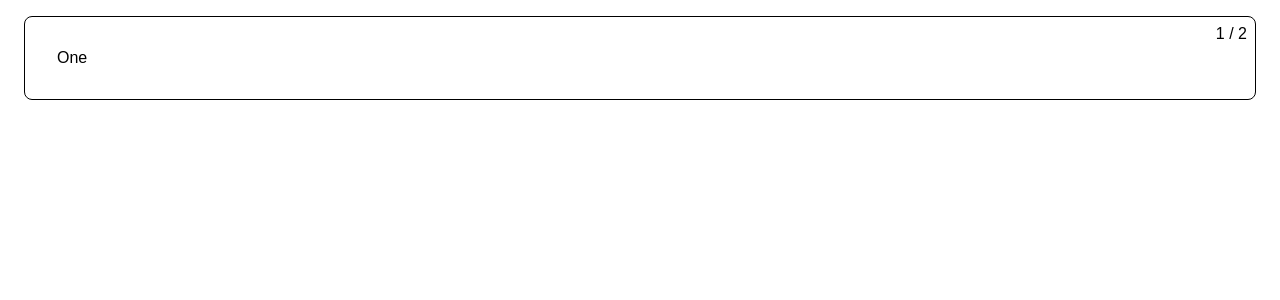
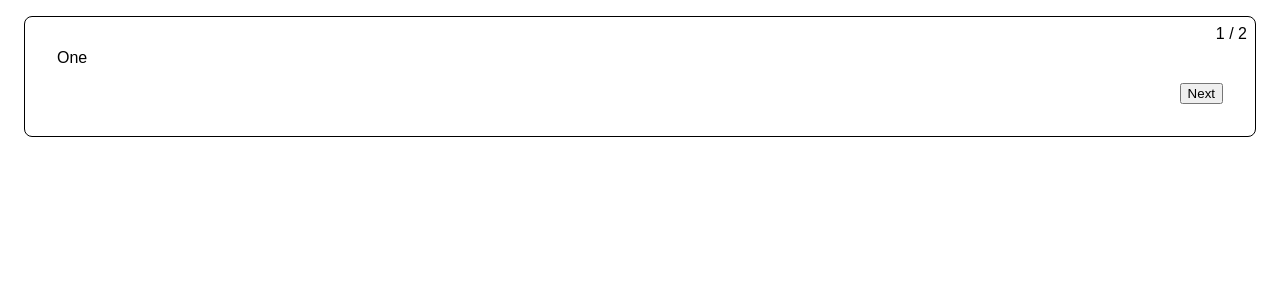
Before and after one commit to strudelAndCoffee/react-ts-multistep-form, a React (Vite) app: page / in a window 1280 px wide. Shown: the top 300 px of the page. Built offline with nearby package versions, Linux system fonts and the light colour scheme.

Commit message:
add button conditional rendering

```diff
--- a/src/App.tsx
+++ b/src/App.tsx
@@ -4,7 +4,11 @@
   const {
     steps,
     currentStepIndex,
-    step
+    step,
+    isFirstStep,
+    isLastStep,
+    back,
+    next
   } = useMultistepForm([<div>One</div>, <div>Two</div>])
 
   return (
@@ -29,6 +33,23 @@
           {currentStepIndex + 1} / {steps.length}
         </div>
         {step}
+        <div
+          style={{
+            marginTop: '1rem',
+            display: 'flex',
+            gap: '.5rem',
+            justifyContent: 'flex-end'
+          }}
+        >
+          {!isFirstStep && (
+            <button type='button' onClick={back}>
+              Back
+            </button>
+          )}
+          <button type='button' onClick={next}>
+            {isLastStep ? "Finish" : "Next"}
+          </button>
+        </div>
       </form>
     </div>
   )
--- a/src/useMultistepForm.ts
+++ b/src/useMultistepForm.ts
@@ -23,6 +23,8 @@
         steps,
         currentStepIndex,
         step: steps[currentStepIndex],
+        isFirstStep: currentStepIndex === 0,
+        isLastStep: currentStepIndex === steps.length - 1,
         goTo,
         next,
         back
```
